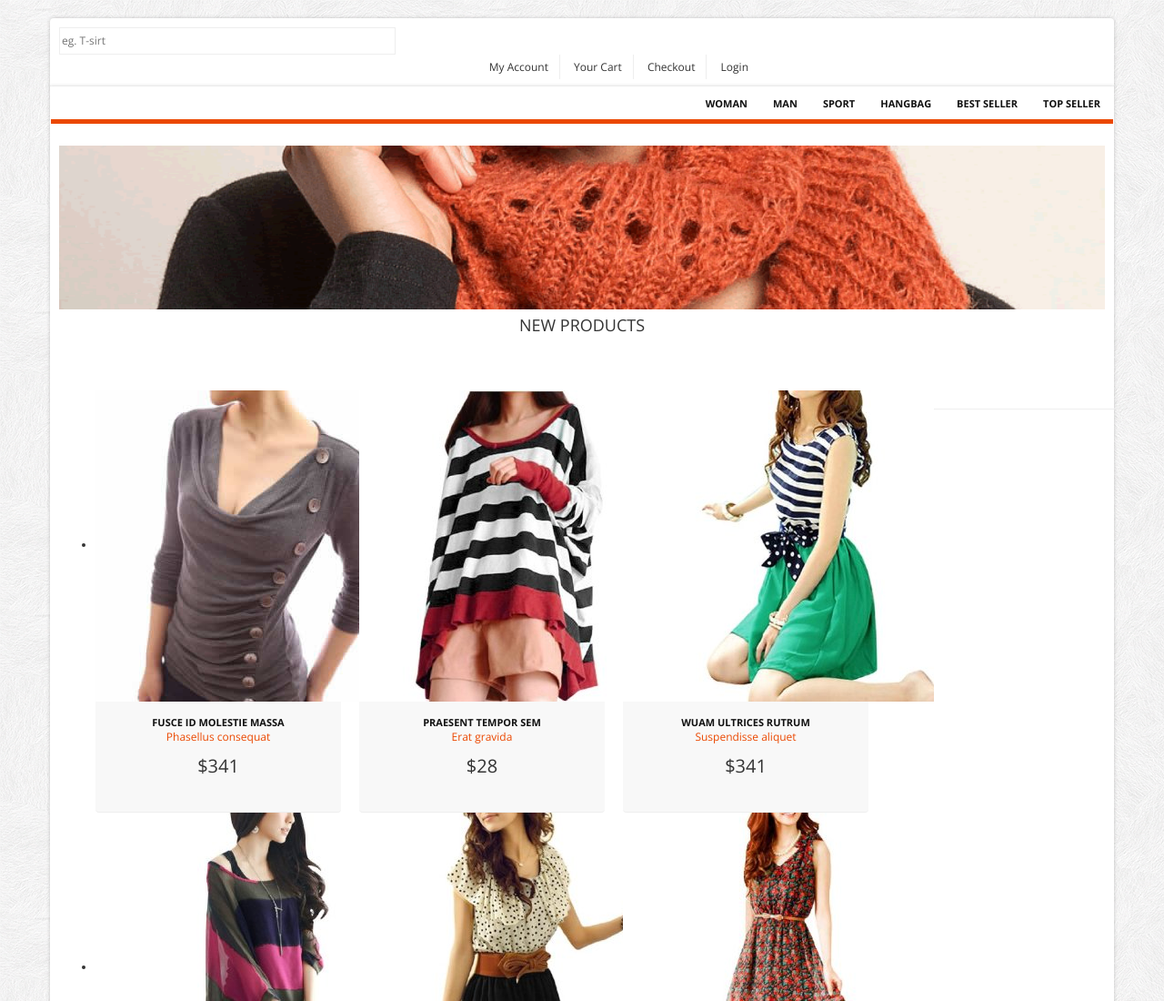
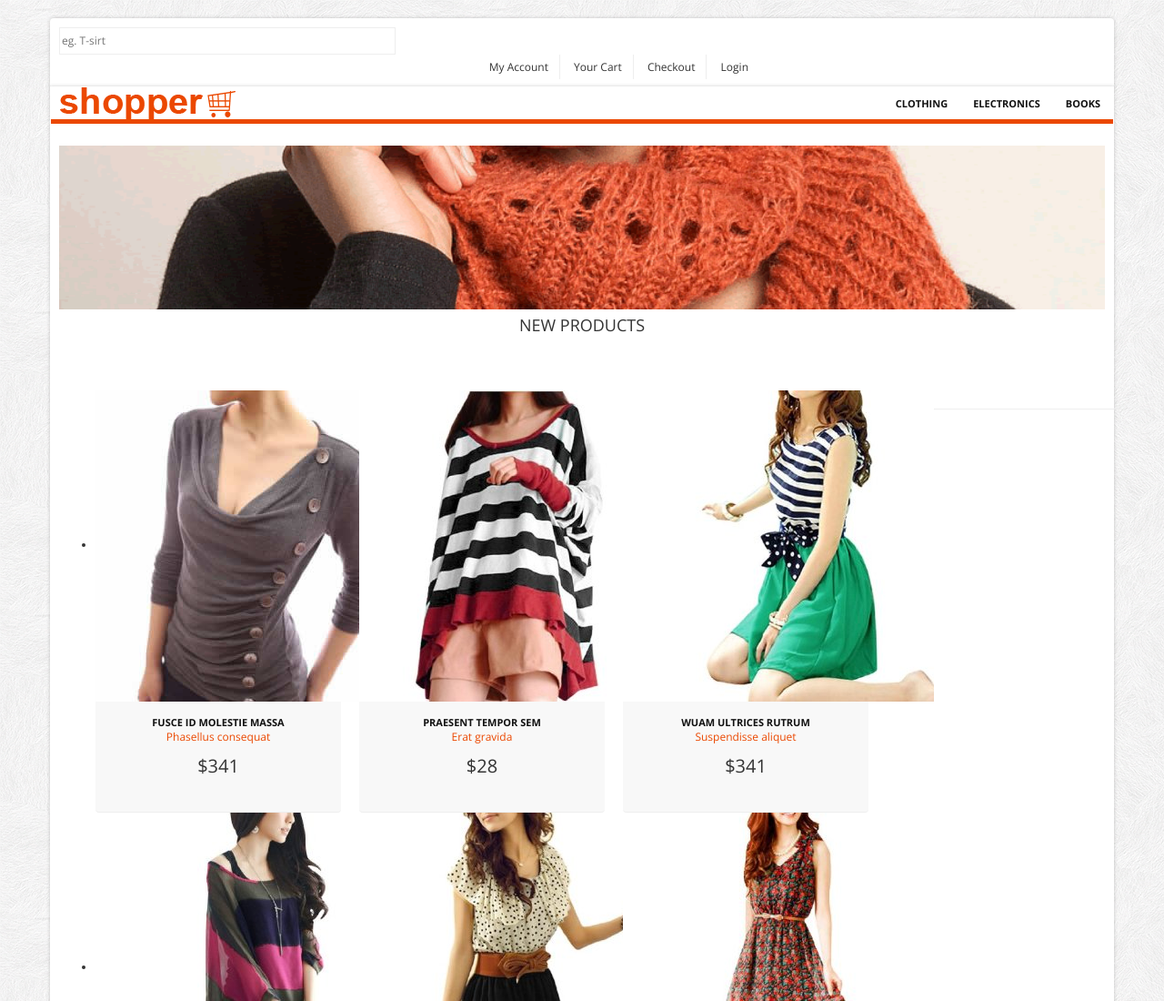
Before and after one commit to vaibhavkarnam/ShoppingSite, a website: page public/DBproject/views/products.html in a window 1280 px wide. Shown: the top 1100 px of the page at 91% size. Drawn offline with nearby package versions, Linux system fonts and the light colour scheme; files that its build step writes are made by us from their sources; files whose address does not match are found by name.

Commit message:
Days Work

```diff
--- a/public/DBproject/views/products.html
+++ b/public/DBproject/views/products.html
@@ -28,27 +28,12 @@
 		<div id="wrapper" class="container">
 			<section class="navbar main-menu">
 				<div class="navbar-inner main-menu">
-					<a href="index.html" class="logo pull-left"><img src="../../themes/images/logo.png" class="site_logo" alt=""></a>
+					<a href="home.html" class="logo pull-left"><img src="https://github.com/vaibhavkarnam/ShoppingSite/blob/master/public/DBproject/themes/images/logo.png?raw=true" class="site_logo" alt=""></a>
 					<nav id="menu" class="pull-right">
 						<ul>
-							<li><a href="./products.html">Woman</a>
-								<ul>
-									<li><a href="./products.html">Lacinia nibh</a></li>
-									<li><a href="./products.html">Eget molestie</a></li>
-									<li><a href="./products.html">Varius purus</a></li>
-								</ul>
-							</li>
-							<li><a href="./products.html">Man</a></li>
-							<li><a href="./products.html">Sport</a>
-								<ul>
-									<li><a href="./products.html">Gifts and Tech</a></li>
-									<li><a href="./products.html">Ties and Hats</a></li>
-									<li><a href="./products.html">Cold Weather</a></li>
-								</ul>
-							</li>
-							<li><a href="./products.html">Hangbag</a></li>
-							<li><a href="./products.html">Best Seller</a></li>
-							<li><a href="./products.html">Top Seller</a></li>
+							<li><a href="./products.html">Clothing</a></li>
+							<li><a href="./products.html">Electronics</a></li>
+							<li><a href="./products.html">Books</a></li>
 						</ul>
 					</nav>
 				</div>
```
Also changed, not shown: public/DBproject/views/product_detail.html (+4 -19 lines).
